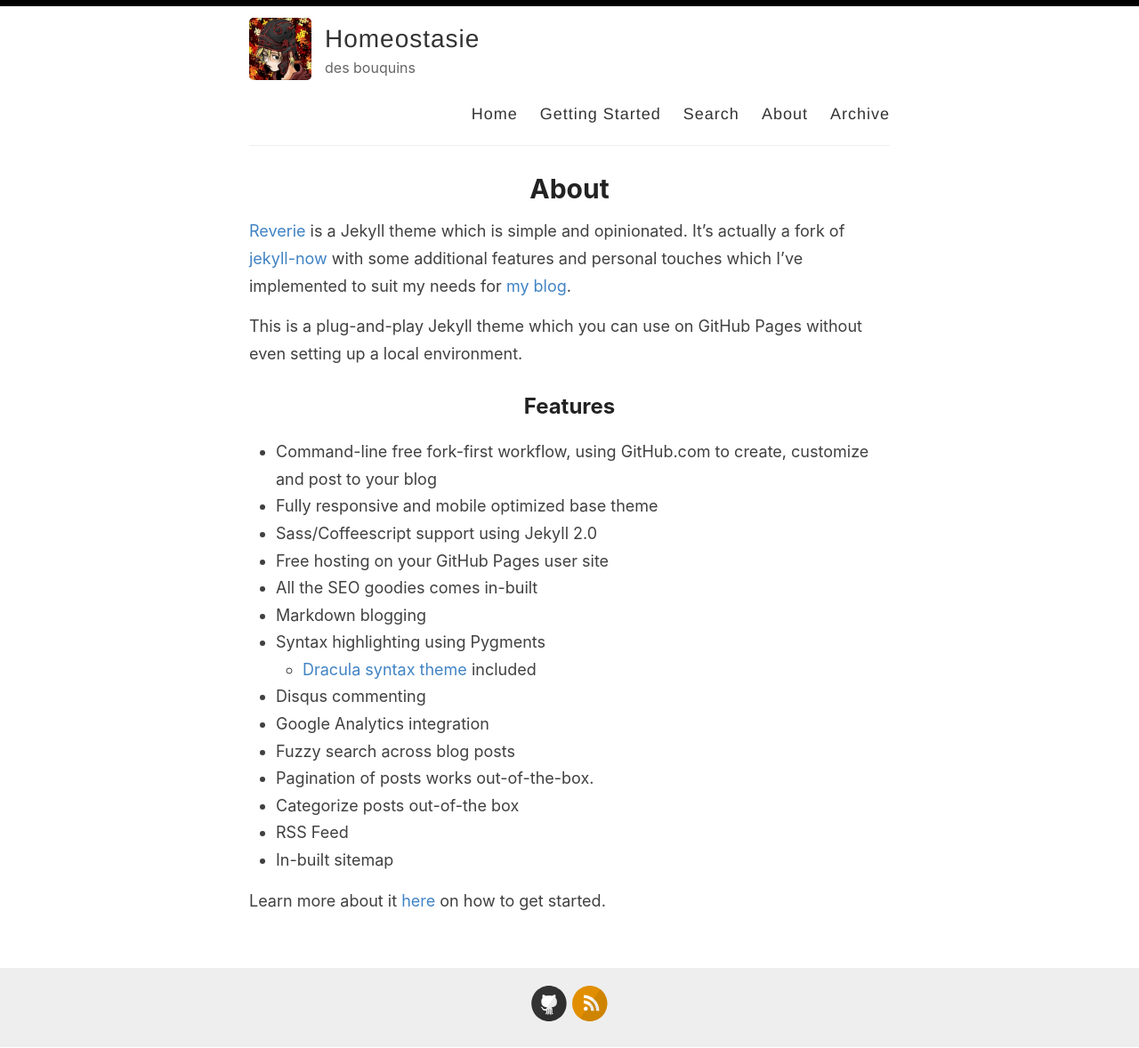
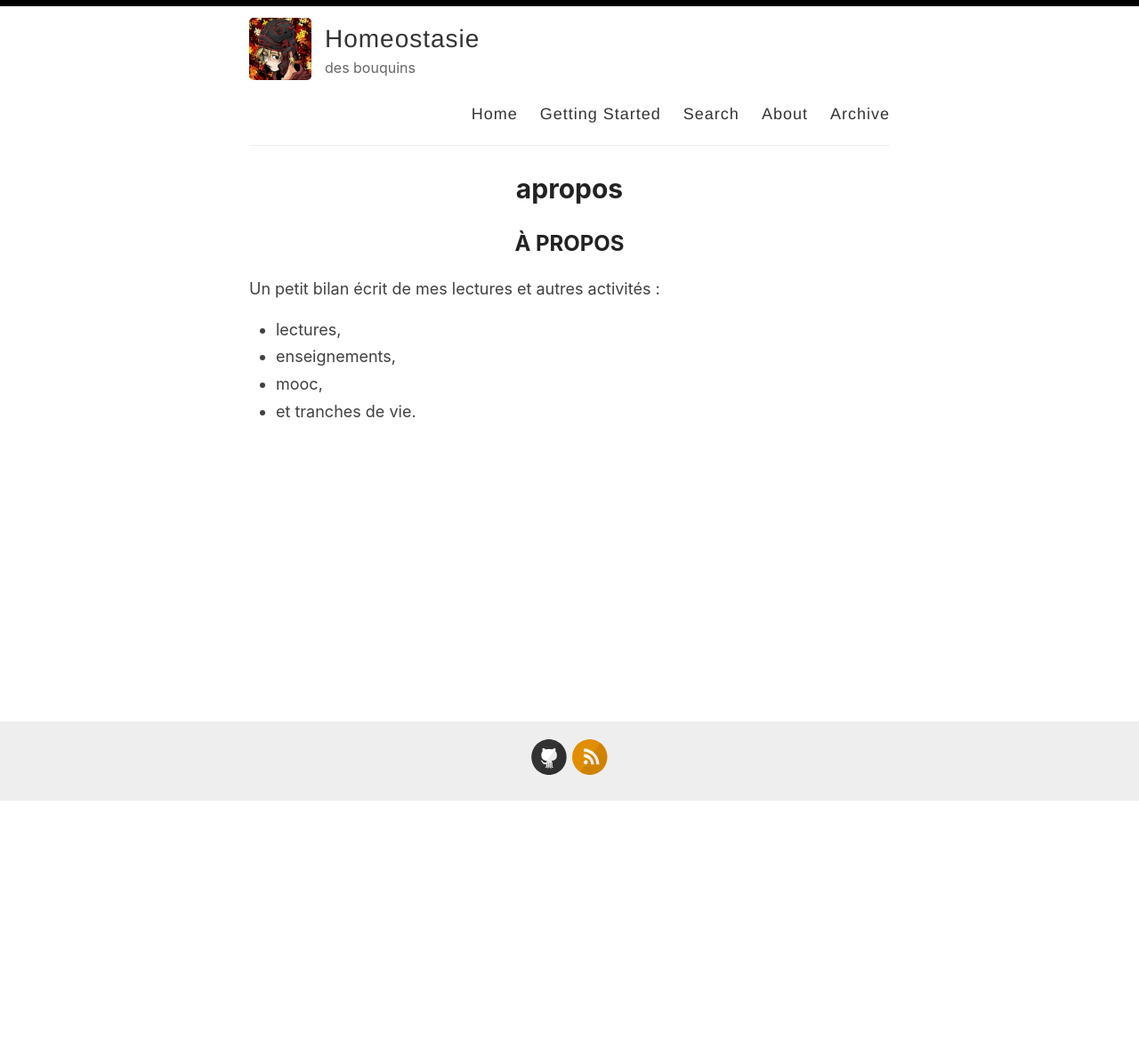
Before and after one commit to homeostasie/bouquins, a Jekyll site: the page built from _pages/about.md, in a window 1280 px wide. Shown: the whole page at 89% size. Built offline with Jekyll 4.4.1, drawn with Linux system fonts in a browser that asks for light colours; after the commit the page ends 901 px from its top, so only the background shows below that.

Commit message:
un peu de mise en forme de départ

```diff
--- a/_config.yml
+++ b/_config.yml
@@ -38,7 +38,7 @@ footer-links:
 
 # Enter your Disqus shortname (not your username) to enable commenting on posts
 # You can find your shortname on the Settings page of your Disqus account
-disqus: homeostasie
+disqus: thom986
 
 # Enter your Google Analytics web tracking code (e.g. UA-2110908-2) to activate tracking
 google_analytics:
@@ -89,7 +89,7 @@ plugins:
 
 include: ['_pages']
 
-paginate: 6
+paginate: 10
 paginate_path: /page:num/
 
 # Exclude these files from your production _site
--- a/_pages/about.md
+++ b/_pages/about.md
@@ -1,29 +1,14 @@
 ---
 layout: page
-title: About
+title: apropos
 permalink: /about/
 ---
 
-[Reverie](https://github.com/amitmerchant1990/reverie) is a Jekyll theme which is simple and opinionated. It's actually a fork of [jekyll-now](https://github.com/barryclark/jekyll-now) with some additional features and personal touches which I've implemented to suit my needs for [my blog](https://www.amitmerchant.com).
+## À PROPOS
 
-This is a plug-and-play Jekyll theme which you can use on GitHub Pages without even setting up a local environment.
+Un petit bilan écrit de mes lectures et autres activités :
 
-## Features
-
-- Command-line free fork-first workflow, using GitHub.com to create, customize and post to your blog
-- Fully responsive and mobile optimized base theme
-- Sass/Coffeescript support using Jekyll 2.0
-- Free hosting on your GitHub Pages user site
-- All the SEO goodies comes in-built
-- Markdown blogging
-- Syntax highlighting using Pygments
-    - [Dracula syntax theme](https://draculatheme.com/) included
-- Disqus commenting
-- Google Analytics integration
-- Fuzzy search across blog posts
-- Pagination of posts works out-of-the-box.
-- Categorize posts out-of-the box
-- RSS Feed
-- In-built sitemap
-
-Learn more about it [here](https://github.com/amitmerchant1990/reverie) on how to get started.
+* lectures,
+* enseignements,
+* mooc,
+* et tranches de vie.
```
Also changed, not shown: _pages/getting-started.md (deleted, +0 -51 lines), README-OLD.md (added), README.md.
